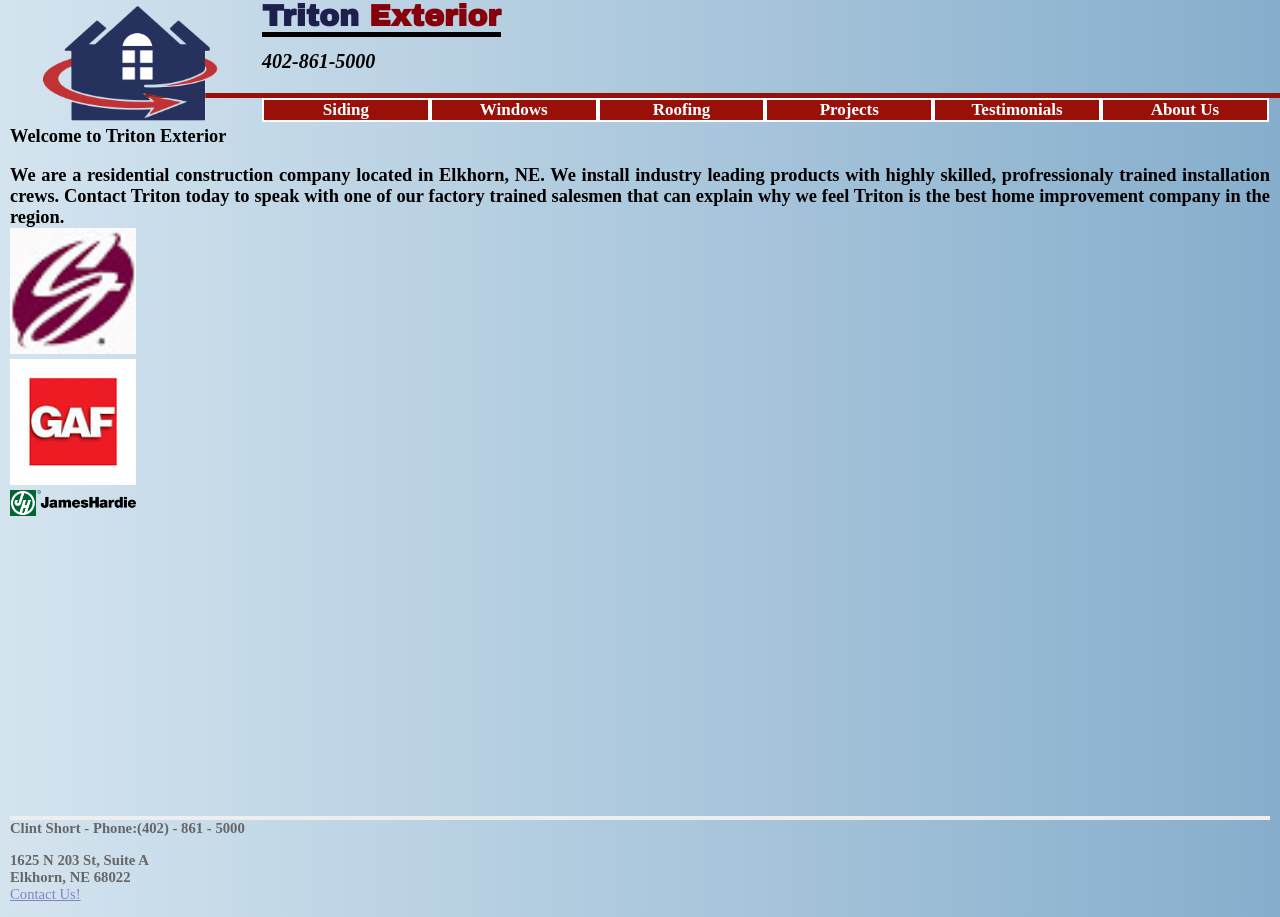
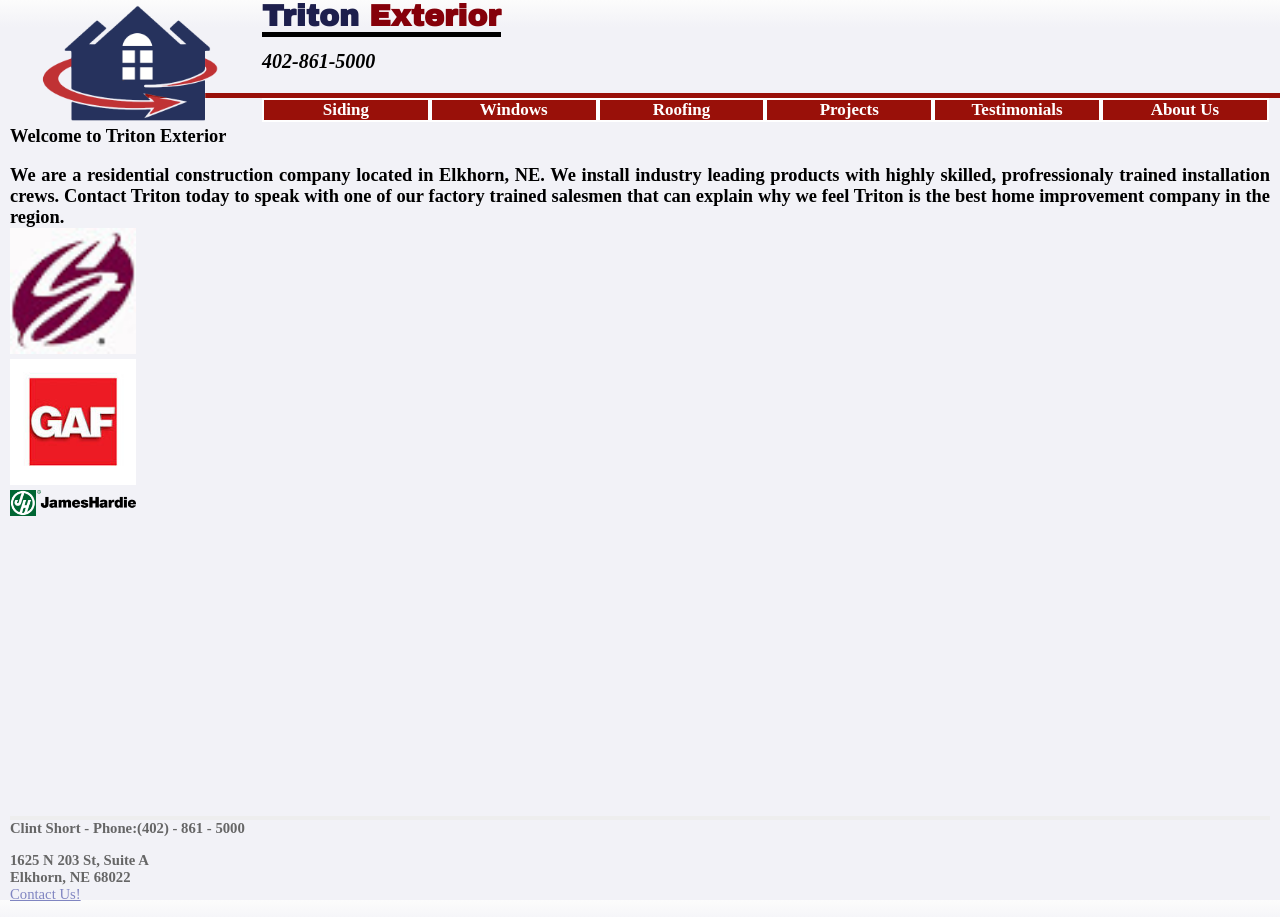
Before and after one commit to johnathon101/CBF, a Jekyll site: the page built from index.html, in a window 1280 px wide. Built offline with Jekyll 4.4.1, drawn with Linux system fonts in a browser that asks for light colours; nearby versions of some CDN libraries; Markdown is read by kramdown in place of the engine named in the settings.

Commit message:
fix grad

```diff
--- a/css/main.css
+++ b/css/main.css
@@ -21,14 +21,19 @@
 
 html, body { height: 100%; }
 html{
-  background: rgba(212,228,239,1);
-  background: -moz-linear-gradient(left, rgba(212,228,239,1) 0%, rgba(134,174,204,1) 100%);
-  background: -webkit-gradient(left top, right top, color-stop(0%, rgba(212,228,239,1)), color-stop(100%, rgba(134,174,204,1)));
-  background: -webkit-linear-gradient(left, rgba(212,228,239,1) 0%, rgba(134,174,204,1) 100%);
-  background: -o-linear-gradient(left, rgba(212,228,239,1) 0%, rgba(134,174,204,1) 100%);
-  background: -ms-linear-gradient(left, rgba(212,228,239,1) 0%, rgba(134,174,204,1) 100%);
-  background: linear-gradient(to right, rgba(212,228,239,1) 0%, rgba(134,174,204,1) 100%);
-  filter: progid:DXImageTransform.Microsoft.gradient( startColorstr='#d4e4ef', endColorstr='#86aecc', GradientType=1 );
+  background-image: -webkit-gradient(
+  	linear,
+  	left bottom,
+  	left top,
+  	color-stop(0.97, #F2F2F7),
+  	color-stop(1, #FCFCFC),
+  	color-stop(1, #FCFCFC)
+  );
+  background-image: -o-linear-gradient(top, #F2F2F7 97%, #FCFCFC 100%, #FCFCFC 100%);
+  background-image: -moz-linear-gradient(top, #F2F2F7 97%, #FCFCFC 100%, #FCFCFC 100%);
+  background-image: -webkit-linear-gradient(top, #F2F2F7 97%, #FCFCFC 100%, #FCFCFC 100%);
+  background-image: -ms-linear-gradient(top, #F2F2F7 97%, #FCFCFC 100%, #FCFCFC 100%);
+  background-image: linear-gradient(to top, #F2F2F7 97%, #FCFCFC 100%, #FCFCFC 100%);
 }
 body {
   margin:0 10px;
@@ -97,6 +102,7 @@
   clear:both;
   width:100%;
   height:80px;
+
 }
 .header ul{
   list-style:none;
```
